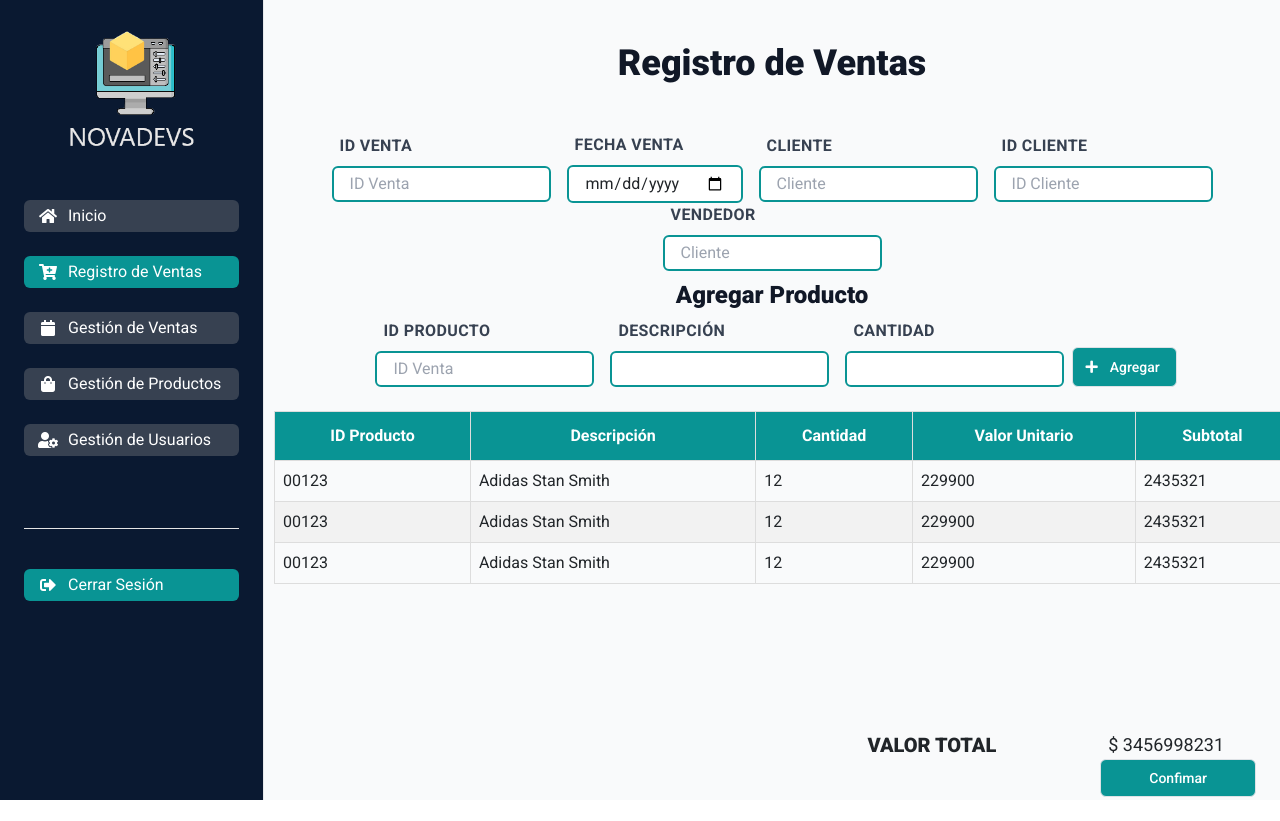
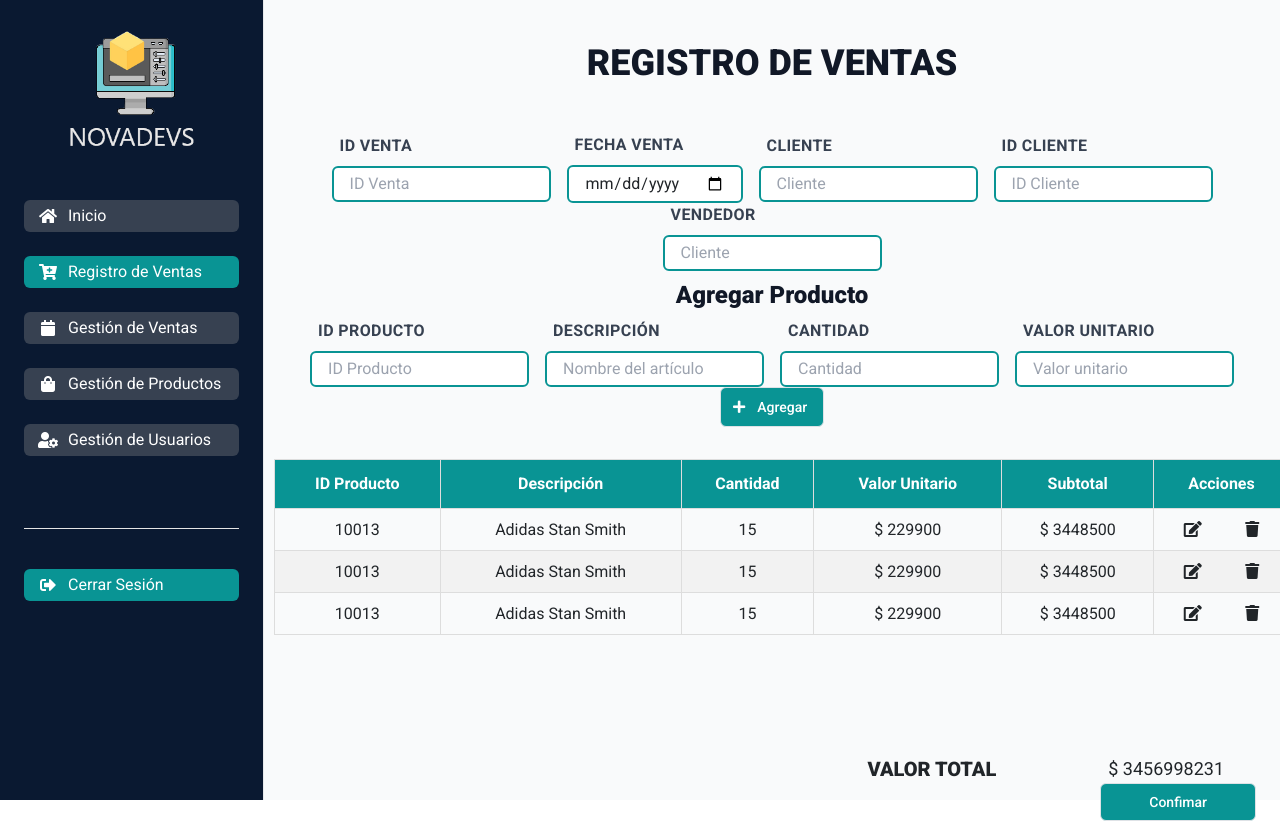
Before and after one commit to NovaDevs-MinTIC/NovaDevs, a React (Create React App) app: page /ventas in a window 1280 px wide. Before the commit the page ends 800 px from the top, so only its background shows below. Built offline with nearby package versions, Linux system fonts and the light colour scheme.

Commit message:
se modifica pagina de registro de ventas

```diff
--- a/src/pages/Ventas.jsx
+++ b/src/pages/Ventas.jsx
@@ -1,14 +1,48 @@
-import React from 'react'
+import React, {useEffect, useState} from 'react'
 import 'App.css'
+import { ToastContainer, toast } from 'react-toastify';
+import 'react-toastify/dist/ReactToastify.css';
 
 const Ventas = () => {
+
+    const articulosVentaBackend = [
+        {
+            idProducto : 10013,
+            descripcion : "Adidas Stan Smith",
+            cantidad : 15,
+            valorUnitario : 229900,
+            subtotal : 4498500
+        },
+        {
+            idProducto : 10013,
+            descripcion : "Adidas Stan Smith",
+            cantidad : 15,
+            valorUnitario : 229900,
+            subtotal : 4498500
+        },
+        {
+            idProducto : 10013,
+            descripcion : "Adidas Stan Smith",
+            cantidad : 15,
+            valorUnitario : 229900,
+            subtotal : 4498500
+        },
+    ]
+
+    const [articulosVenta, setArticulosVenta] = useState([]);
+
+    useEffect( () => {
+        // Obtener lista de articulos
+        setArticulosVenta(articulosVentaBackend);
+    }, []);
+
     return (
         <div className='h-full w-auto'>
             {/* <div className='flex h-full w-full flex-col items-center justify-start p-8'> */}
                 {/* TITULO */}
                 <div className='flex items-center justify-center w-full h-1/6'>
                     <h2 className='text-4xl font-extrabold text-gray-900'>
-                    Registro de Ventas
+                    REGISTRO DE VENTAS
                     </h2>
                 </div>
                 {/* FORMULARIO DE VENTA */}
@@ -64,83 +98,10 @@ const Ventas = () => {
                     </div>
                 </form>
                 {/* FORMULARIO PARA AGREGAR PRODUCTO */}
-                <div className="h-auto w-full my-2">
-                    <h3 className="text-2xl font-extrabold text-gray-900 text-center">Agregar Producto</h3>
-                    <div className="flex flex-wrap items-end justify-center">
-                        <div className="flex flex-wrap justify-center">
-                            <div>
-                                <label className="mx-3 block uppercase tracking-wide text-gray-700 font-bold mb-2">ID Producto</label>
-                                <input
-                                placeholder='ID Venta'
-                                type="text"
-                                className='border-2 border-novablue mx-2 px-3 py-1 rounded-md focus:outline-none focus:border-gray-500'
-                                />
-                            </div>
-                            <div>
-                                <label className="mx-3 block uppercase tracking-wide text-gray-700 font-bold mb-2">Descripción</label>
-                                <input
-                                type="text"
-                                className='border-2 border-novablue mx-2 px-3 py-1 rounded-md focus:outline-none focus:border-gray-500'
-                                />
-                            </div>
-                            <div>
-                                <label className="mx-3 block uppercase tracking-wide text-gray-700 font-bold mb-2">Cantidad</label>
-                                <input
-                                type="number"
-                                className='border-2 border-novablue mx-2 px-3 py-1 rounded-md focus:outline-none focus:border-gray-500'
-                                />
-                            </div>
-                        </div>
-                        <div>
-                            <button
-                            type='submit'
-                            className='group relative w-auto flex py-2 px-2 border border-transparent text-sm font-medium rounded-md text-white bg-novablue hover:bg-gray-300 focus:outline-none focus:ring-2 focus:ring-offset-2 focus:ring-gray-500'
-                            >
-                            <div className='flex items-center justify-start'>
-                                <i className="fas fa-plus"></i>
-                                <span className='mx-2'>Agregar</span>
-                            </div>
-                            </button>
-                        </div>
-                    </div>
-                </div>
+                <FormularioAgregarArticulo listaArticulos={articulosVenta} fcnAgregarArticulo={setArticulosVenta}/>
                 {/* TABLA PARA VISUALIZAR PRODUCTOS AGREGADOS */}
-                <div className="w-full h-2/5">
-                    <table class="tabla mt-4">
-                        <thead>
-                            <tr>
-                                <th className="text-center">ID Producto</th>
-                                <th className="text-center">Descripción</th>
-                                <th className="text-center">Cantidad</th>
-                                <th className="text-center">Valor Unitario</th>
-                                <th className="text-center">Subtotal</th>
-                            </tr>
-                        </thead>
-                        <tbody>
-                            <tr>
-                                <td>00123</td>
-                                <td>Adidas Stan Smith</td>
-                                <td>12</td>
-                                <td>229900</td>
-                                <td>2435321</td>
-                            </tr>
-                            <tr>
-                                <td>00123</td>
-                                <td>Adidas Stan Smith</td>
-                                <td>12</td>
-                                <td>229900</td>
-                                <td>2435321</td>
-                            </tr>
-                            <tr>
-                                <td>00123</td>
-                                <td>Adidas Stan Smith</td>
-                                <td>12</td>
-                                <td>229900</td>
-                                <td>2435321</td>
-                            </tr>
-                        </tbody>
-                    </table>
-                </div>
+                <TablaArticulos listaArticulos={articulosVenta}/>
+                {/* PIE DE VENTA */}
                 <div className="w-full  h-auto">
                     <div className="w-full justify-end flex flex-wrap">
                         <div>
@@ -159,7 +120,127 @@ const Ventas = () => {
                     </div>
                 </div>
             {/* </div> */}
+            <ToastContainer position="bottom-center" autoClose={1500} />
         </div>
+    );
+};
+
+const TablaArticulos = ({listaArticulos}) => {
+    useEffect(() => {
+        console.log('Este es el listado de los articulos para vender en el componente de tabla', listaArticulos)
+    }, [listaArticulos])
+    return(
+        <div className="w-full h-2/5 overflow-y-scroll overflow-x-hidden">
+            <table className="tabla mt-4 mr-4">
+                <thead>
+                    <tr>
+                        <th className="text-center">ID Producto</th>
+                        <th className="text-center">Descripción</th>
+                        <th className="text-center">Cantidad</th>
+                        <th className="text-center">Valor Unitario</th>
+                        <th className="text-center">Subtotal</th>
+                        <th className="text-center">Acciones</th>
+                    </tr>
+                </thead>
+                <tbody>
+                    {listaArticulos.map((articulo) =>{
+                        return(
+                            <tr>
+                                <td className='text-center'>{articulo.idProducto}</td>
+                                <td className='text-center'>{articulo.descripcion}</td>
+                                <td className='text-center'>{articulo.cantidad}</td>
+                                <td className='text-center'>$ {articulo.valorUnitario}</td>
+                                <td className='text-center'>$ {articulo.cantidad * articulo.valorUnitario}</td>
+                                <td className='text-center'>
+                                    <div className='flex justify-around'>
+                                        <div className='hover:bg-yellow-500'><i className='fas fa-edit'></i></div>
+                                        <div className='hover:bg-red-500'><i className='fas fa-trash'></i></div>
+                                    </div>
+                                </td>
+                            </tr>
+                        )
+                    })}
+                </tbody>
+            </table>
+        </div>
+    );
+};
+
+const FormularioAgregarArticulo = ({fcnAgregarArticulo, listaArticulos}) => {
+    const [idProducto, setIdProducto] = useState();
+    const [descripcion, setDescripcion] = useState();
+    const [cantidad, setCantidad] = useState();
+    const [valorUnitario, setValorUnitario] = useState();
+
+    const agregarArticulo = ()=> {
+        console.log('id',idProducto,'descripcion',descripcion,'cantidad',cantidad,'valor unitario', valorUnitario);
+        toast.success('Mensaje');
+        fcnAgregarArticulo([...listaArticulos, {idProducto:idProducto, descripcion:descripcion,  cantidad: cantidad, valorUnitario: valorUnitario} ])
+        setIdProducto('')
+        setDescripcion('')
+        setCantidad('')
+        setValorUnitario('')
+    }
+    return (
+        <div className="h-auto w-full my-2">
+                    <h3 className="text-2xl font-extrabold text-gray-900 text-center">Agregar Producto</h3>
+                    <div className="flex flex-wrap items-end justify-center">
+                        <div className="flex flex-wrap justify-center">
+                            <div>
+                                <label className="mx-3 block uppercase tracking-wide text-gray-700 font-bold mb-2">ID Producto</label>
+                                <input
+                                type="text"
+                                placeholder='ID Producto'
+                                value={idProducto}
+                                onChange={(e)=>{setIdProducto(e.target.value)}}
+                                className='border-2 border-novablue mx-2 px-3 py-1 rounded-md focus:outline-none focus:border-gray-500'
+                                />
+                            </div>
+                            <div>
+                                <label className="mx-3 block uppercase tracking-wide text-gray-700 font-bold mb-2">Descripción</label>
+                                <input
+                                type="text"
+                                placeholder='Nombre del artículo'
+                                value={descripcion}
+                                onChange={(e)=>{setDescripcion(e.target.value)}}
+                                className='border-2 border-novablue mx-2 px-3 py-1 rounded-md focus:outline-none focus:border-gray-500'
+                                />
+                            </div>
+                            <div>
+                                <label className="mx-3 block uppercase tracking-wide text-gray-700 font-bold mb-2">Cantidad</label>
+                                <input
+                                type="number"
+                                placeholder='Cantidad'
+                                value={cantidad}
+                                onChange={(e)=>{setCantidad(e.target.value)}}
+                                className='border-2 border-novablue mx-2 px-3 py-1 rounded-md focus:outline-none focus:border-gray-500'
+                                />
+                            </div>
+                            <div>
+                                <label className="mx-3 block uppercase tracking-wide text-gray-700 font-bold mb-2">Valor Unitario</label>
+                                <input
+                                type="number"
+                                placeholder='Valor unitario'
+                                value={valorUnitario}
+                                onChange={(e)=>{setValorUnitario(e.target.value)}}
+                                className='border-2 border-novablue mx-2 px-3 py-1 rounded-md focus:outline-none focus:border-gray-500'
+                                />
+                            </div>
+                        </div>
+                        <div>
+                            <button
+                            type='submit'
+                            className='group relative w-auto flex py-2 px-2 border border-transparent text-sm font-medium rounded-md text-white bg-novablue hover:bg-gray-300 focus:outline-none focus:ring-2 focus:ring-offset-2 focus:ring-gray-500'
+                            onClick={()=>{agregarArticulo()}}
+                            >
+                            <div className='flex items-center justify-start'>
+                                <i className="fas fa-plus"></i>
+                                <span className='mx-2'>Agregar</span>
+                            </div>
+                            </button>
+                        </div>
+                    </div>
+                </div>
     )
 }
 
```
